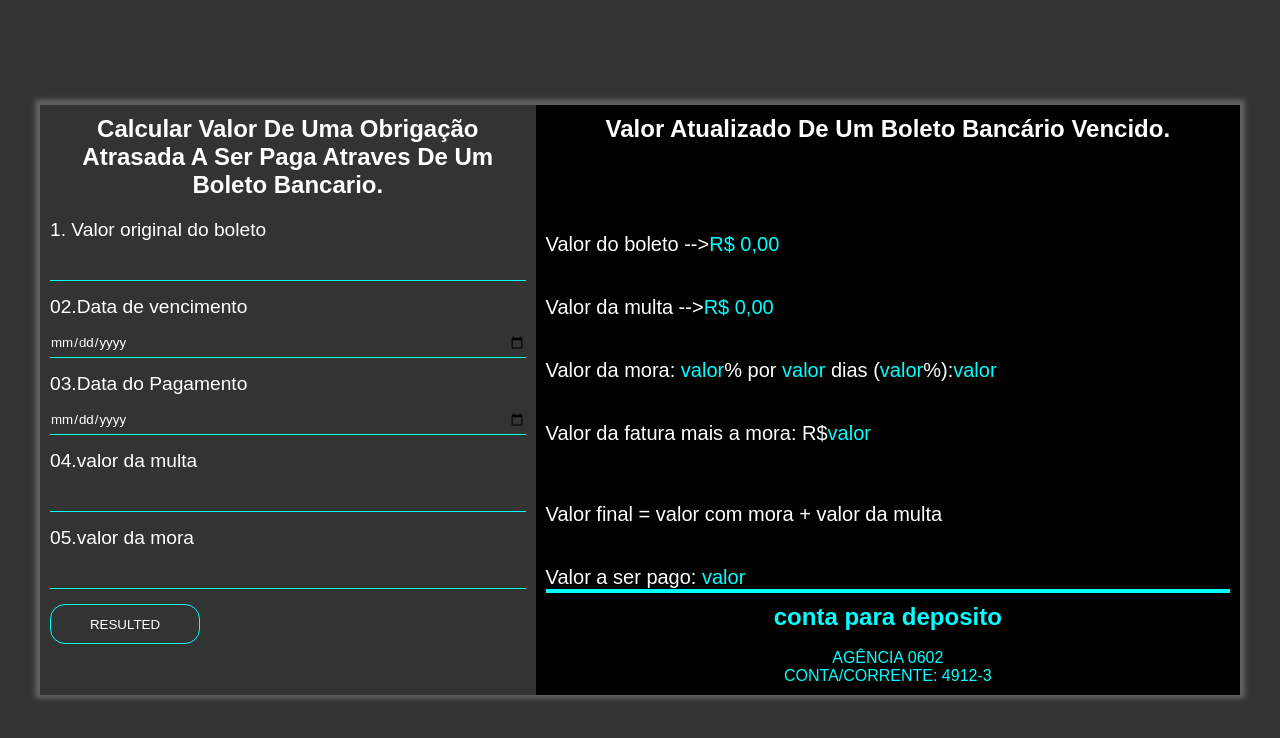
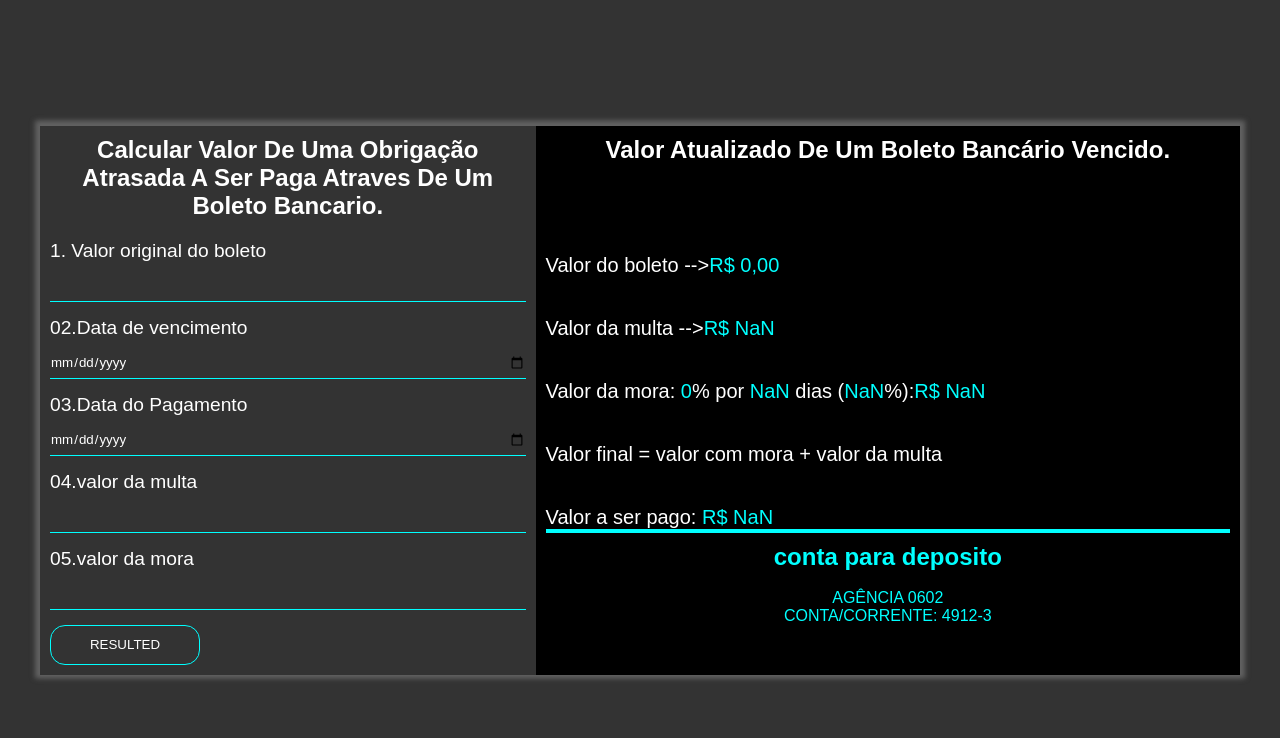
Before and after one commit to dev-Davi/interestCalculationSystem, a plain HTML site: page paginas/index.html in a window 1280 px wide. Both pictures are taken after a click on the button "RESULTED". Drawn offline with Linux system fonts and the light colour scheme.

Commit message:
trabalhando no sistema

```diff
--- a/js/index.js
+++ b/js/index.js
@@ -17,7 +17,7 @@ const spanValorboletoMaisValormora = document.getElementById('valorBoMo')
 const spanValorTotal = document.getElementById('valorTotal');
 
 //are destinada as funções ==>
-function fu_valorDoboleto() {
+/*function fu_valorDoboleto() {
 	let valorBole = inp_valorBoleto.value;
 	let resu_valorBo = parseFloat(valorBole);
 	return resu_valorBo.toLocaleString("pt-BR", {
@@ -67,7 +67,7 @@ function fu_valorMora() {
 	resu_valorMora = valorMor;
 	return resu_valorMora;
 }
-//are destinada a funções de converção de valores como valor da mora, multa e valor da fatura, valor total mais valor mora e da multa.
+ //are destinada a funções de converção de valores como valor da mora, multa e valor da fatura, valor total mais valor mora e da multa.
 function fu_jurosDias() {
 	//calculo para se obter a quantidade de dias.
 	var valorMor = inp_valorDaMora.value; //resgatando o valor colocado em valor da mora.
@@ -112,7 +112,7 @@ function fu_vjurosEmDinheiro() {
 		currency: 'BRL'
 	});
 }
-
+*/
 function fu_valorBoComvalorMo() {
 	var valorBole = inp_valorBoleto.value;
 	var valorMor = inp_valorDaMora.value; //resgatando o valor colocado em valor da mora.
--- a/js/index02.js
+++ b/js/index02.js
@@ -1,5 +1,7 @@
 //const inpValorMulta = document.querySelector('#idvalorMulta');
 //const spanvalorMulta = document.querySelector('#spanvalorMulta');
+
+//Valor do boleto
 function inpvalor_Boleto() {
 	let spanvalor_boleto = document.getElementById('spanvalorBoleto');
 	let valor_boleto = document.getElementById('idvalorBoleto').value;
@@ -10,18 +12,106 @@ function inpvalor_Boleto() {
 	});
 	spanvalor_boleto.innerHTML = valor_boleto;
 }
+//Valor da multa
 function fu_valorMulta() {
 	let spanvalor_multa = document.getElementById('spanvalorMulta');
 	let inpvalor_multa = document.getElementById('idvalorMulta').value;
 	let valor_boleto = document.getElementById('idvalorBoleto').value;
 
-	valor_boleto = Number(valor_boleto);
-	inpvalor_multa = Number(inpvalor_multa);
-	let result_valorMulta = Number((valor_boleto * inpvalor_multa)/100).toLocaleString('pt-BR', {
+	valor_boleto = parseFloat(valor_boleto);
+	inpvalor_multa = parseInt(inpvalor_multa);
+	let result_valorMulta = parseFloat((valor_boleto * inpvalor_multa)/100).toLocaleString(`pt-BR`, {
 		style: 'currency',
 		currency: 'BRL'
 	})
 	spanvalor_multa.innerHTML = (result_valorMulta);
+}
+//Obtendo dias de atraso.
+function fun_diasAtraso() {
+	let inputDataVencimento = document.getElementById('idDataVencimento').value
+	let inputDataPagamento = document.getElementById('idDataPagamento').value;
+	let spanDiasAtraso = document.getElementById('spanDiasEmAtraso');
+	inputDataVencimento = new Date(inputDataVencimento);
+	inputDataPagamento = new Date(inputDataPagamento);
+	let umDia = 24*60*60*1000;
+	let diferençaDeTempo = Math.abs(inputDataPagamento - inputDataVencimento);
+	let diferençaDeDias = Math.ceil(diferençaDeTempo/umDia);
+	spanDiasAtraso.innerHTML = diferençaDeDias;
+
+}
+//valor da mora.
+function fun_valorMora() {
+	let inputValorMora = document.getElementById('idValorMora').value;
+	let spanValorMora = document.getElementById('spanValorDaMora')
+	inputValorMora = Number(inputValorMora);
+	spanValorMora.innerHTML = inputValorMora;
+}
+//valor porcentagem do juros.
+function fun_valorJuros() {
+	let inputDataVencimento = document.getElementById('idDataVencimento').value
+	let inputDataPagamento = document.getElementById('idDataPagamento').value;
+	let inputValorMora = document.getElementById('idValorMora').value;
+	let spanJuros = document.getElementById('spanValorJuros')
+
+	inputValorMora = Number(inputValorMora)
+	inputDataVencimento = new Date(inputDataVencimento);
+	inputDataPagamento = new Date(inputDataPagamento);
+
+	let umDia = 1000*60*60*24;
+	let diferençaDeTempo = Math.abs(inputDataPagamento - inputDataVencimento);
+	let diferençaDeDias = Math.ceil(diferençaDeTempo/umDia);
+	let result_valorJuros = Number(diferençaDeDias * inputValorMora).toFixed(4);
+	spanJuros.innerHTML = result_valorJuros;
+}
+//valor do juros em dinheiro
+function fun_valorJurosEmdinheiro() {
+	let inputDataVencimento = document.getElementById('idDataVencimento').value
+	let inputDataPagamento = document.getElementById('idDataPagamento').value;
+	let valor_boleto = document.getElementById('idvalorBoleto').value;
+	let inputValorMora = document.getElementById('idValorMora').value;
+	let spanJurosDinheiro = document.getElementById('spanValorJurosEmDinheiro')
+	valor_boleto = parseFloat(valor_boleto)
+	inputValorMora = parseFloat(inputValorMora)
+	inputDataVencimento = new Date(inputDataVencimento);
+	inputDataPagamento = new Date(inputDataPagamento);
+	//
+	let umDia = 1000*60*60*24;
+	let diferençaDeTempo = Math.abs(inputDataPagamento - inputDataVencimento);
+	let diferençaDeDias = Math.ceil(diferençaDeTempo/umDia);
+	let valorJuros = parseFloat(diferençaDeDias * inputValorMora)
+	let resultado_valorJuros = parseFloat((valorJuros) * (valor_boleto)/100).toLocaleString('pt-BR', {
+		style:'currency',
+		 currency:'BRL'
+		});
+
+	spanJurosDinheiro.innerHTML = resultado_valorJuros;
+}
+//valor total da fatura
+function fun_valorTotal() {
+	let inputDataVencimento = document.getElementById('idDataVencimento').value;
+	let inputDataPagamento = document.getElementById('idDataPagamento').value;
+	let valor_boleto = document.getElementById('idvalorBoleto').value;
+	let inputValorMora = document.getElementById('idValorMora').value;
+	let inpvalor_multa = document.getElementById('idvalorMulta').value;
+	let spanValorTotal = document.getElementById('ValorTotal');
+
+	valor_boleto = parseFloat(valor_boleto).toFixed(2);
+	inpvalor_multa = parseInt(inpvalor_multa * valor_boleto)/100;
+	inputValorMora = parseFloat(inputValorMora);
+	inputDataVencimento = new Date(inputDataVencimento);
+	inputDataPagamento = new Date(inputDataPagamento);
+	//
+	let umDia = 1000*60*60*24;
+	let diferençaDeTempo = Math.abs(inputDataPagamento - inputDataVencimento);
+	let diferençaDeDias = Math.ceil(diferençaDeTempo/umDia);
+	let result_valorJuros = ((diferençaDeDias) * parseFloat(inputValorMora) * parseFloat(valor_boleto)/100);
+	let total = (parseFloat(result_valorJuros) + parseFloat(valor_boleto));
+	let total02 = parseFloat(total + inpvalor_multa);
+	spanValorTotal.innerHTML = total02.toLocaleString('pt-BR', {style:'currency', currency:'BRL'});
 	console.log(valor_boleto)
-	console.log(result_valorMulta)
+	console.log(inputValorMora)
+	console.log(inpvalor_multa)
+
+
+
 }
--- a/paginas/index.html
+++ b/paginas/index.html
@@ -180,20 +180,27 @@
 				<label for="idvalorBoleto">1. Valor original do boleto</label>
 				<input id="idvalorBoleto" name="valorBoleto" type="text" class="input valorbole">
 
-				<label for="dataVencimento">02.Data de vencimento</label>
-				<input id="dataVencimento" type="date" name="data de vencimento" class="input dataVenc">
+				<label for="idDataVencimento">02.Data de vencimento</label>
+				<input id="idDataVencimento" type="date" name="data de vencimento" class="input dataVenc">
 
-				<label for="dataPagamento">03.Data do Pagamento</label>
-				<input id="dataPagamento" type="date" name="data do pagamanto" class="input dataPagamento">
+				<label for="idDataPagamento">03.Data do Pagamento</label>
+				<input id="idDataPagamento" type="date" name="data do pagamanto" class="input dataPagamento">
 
 				<label for="idvalorMulta">04.valor da multa</label>
 				<input id="idvalorMulta" type="text" name="valorDaMulta" class="input valorMulta">
 
-				<label for="valorMor">05.valor da mora</label>
-				<input id="valorMor" type="text" name="valorDaMora" class="input valorMora">
+				<label for="idValorMora">05.valor da mora</label>
+				<input id="idValorMora" type="text" name="valorDaMora" class="input valorMora">
 
 			</form>
-			<button onclick="inpvalor_Boleto(),fu_valorMulta()">Resulted</button>
+			<button onclick="inpvalor_Boleto(),
+				fu_valorMulta(),
+				fun_diasAtraso(),
+				fun_valorMora(),
+				fun_valorJuros(),
+				fun_valorJurosEmdinheiro(),
+				fun_valorTotal()">Resulted
+			</button>
 
 
 		</div>
@@ -205,14 +212,12 @@
 			<p>Valor do boleto --><span id="spanvalorBoleto">valor</span></p>
 			<p>Valor da multa --><span id="spanvalorMulta">valor</span></p>
 			<p> Valor da mora:
-				<span class="s" id="vMora">valor</span>% por <span id="spanDiasEmAtraso">valor</span> dias
-				(<span class="s" id="qtd_JurosDias">valor</span>%):<span id="vJ_emDinheiro">valor</span>
+				<span class="s" id="spanValorDaMora">valor</span>% por <span id="spanDiasEmAtraso">valor</span> dias
+				(<span class="s" id="spanValorJuros">valor</span>%):<span id="spanValorJurosEmDinheiro">valor</span>
 			</p>
 
-			<p>Valor da fatura mais a mora: R$<span id="valorBoMo">valor</span></p>
-			<br>
 			<p>Valor final = valor com mora + valor da multa</p>
-			<p>Valor a ser pago: <span id="valorTotal">valor</span></p>
+			<p>Valor a ser pago: <span id="ValorTotal">valor</span></p>
 			<hr>
 			<div class="conta_deposito">
 				<h2>conta para deposito</h2><br>
```
Also changed, not shown: js/dist/index02.dev.js (added, +117 -0 lines).
